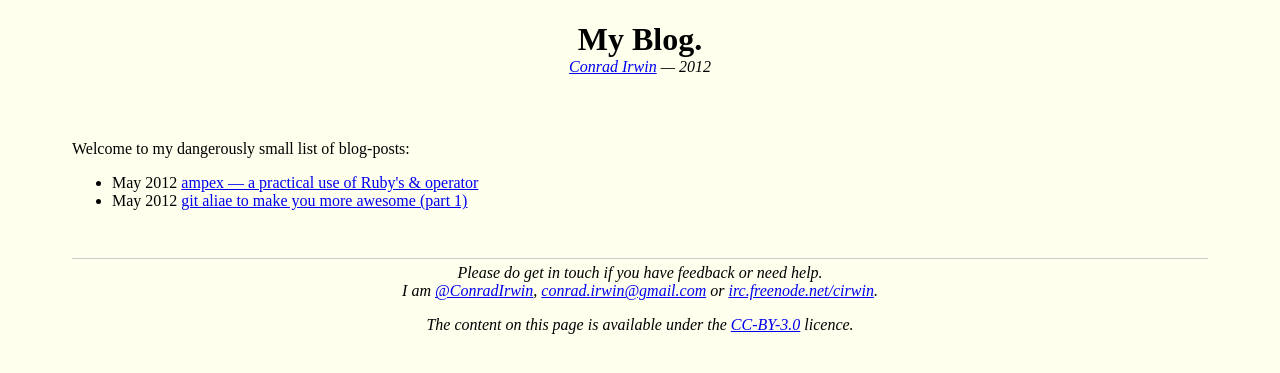
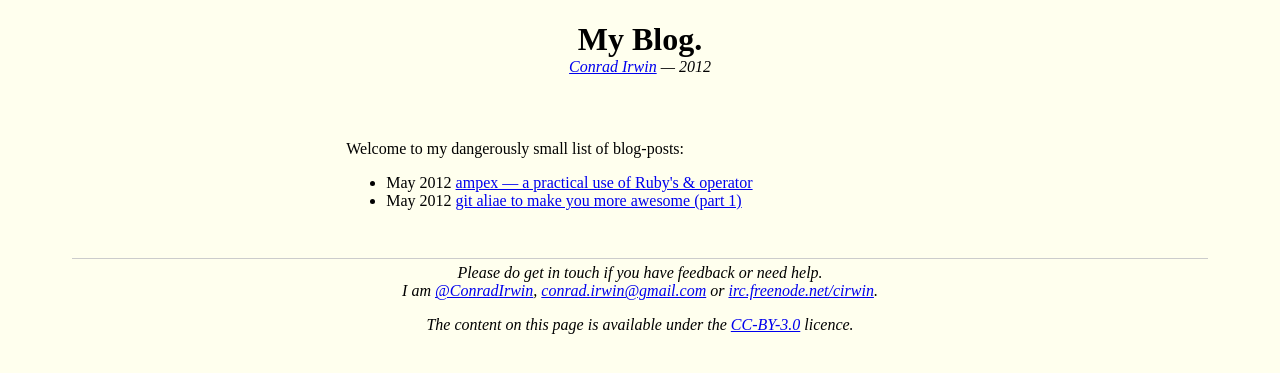
Before and after one commit to ConradIrwin/conradirwin.github.com, a Jekyll site: the page built from index.html, in a window 1280 px wide. Shown: the top 373 px of the page. Built offline with Jekyll 4.4.1, drawn with Linux system fonts in a browser that asks for light colours; Markdown is read by kramdown in place of the engine named in the settings.

Commit message:
Try to fix layout a bit more...

```diff
--- a/_layouts/post.html
+++ b/_layouts/post.html
@@ -14,24 +14,32 @@
       article{
 
         -moz-column-width: 60ex;
-        -moz-column-gap: 2em;
+        -moz-column-gap: 4em;
         -moz-column-rule-width: 1px;
         -moz-column-rule-color: #CCC;
         -moz-column-rule-style: dashed;
 
         -webkit-column-width: 60ex;
-        -webkit-column-gap: 2em;
+        -webkit-column-gap: 4em;
         -webkit-column-rule-width: 1px;
         -webkit-column-rule-color: #CCC;
         -webkit-column-rule-style: dashed;
 
         column-width: 60ex;
-        column-gap: 2em;
+        column-gap: 4em;
         column-rule-width: 1px;
         column-rule-color: #CCC;
         column-rule-style: dashed;
 
         text-align: justify;
+      }
+
+      article > div {
+        min-width: 60ex;
+        max-width: 80ex;
+        margin-left: auto;
+        margin-right: auto;
+
       }
 
       .index article{
@@ -72,6 +80,7 @@
         font-size: small;
         line-height: 1;
         margin-left: 40px;
+        margin-bottom: 20px;
       }
 
       footer {
@@ -91,10 +100,6 @@
         width: 100%;
       }
 
-      /* The markdown toolchain has a tendency to insert empty paragraphs,
-         ah well... */
-      p:empty { display: none; }
-
       pre {
         display: inline-block; /* so that it doesn't get split across columns */
         margin: 12px;
@@ -103,8 +108,8 @@
       .highlight {
         background: #ffffff;
         border: 1px dotted #CCC;
-        margin-left: 10px;
-        margin-right: 10px;
+        margin-left: 20px;
+        margin-right: 20px;
         margin-bottom: 20px;
       }
 
@@ -177,7 +182,7 @@
     </header>
 
     <section>
-      <article>{{content}}</article>
+      <article><div>{{content}}</div></article>
     </section>
 
     <footer>
```
